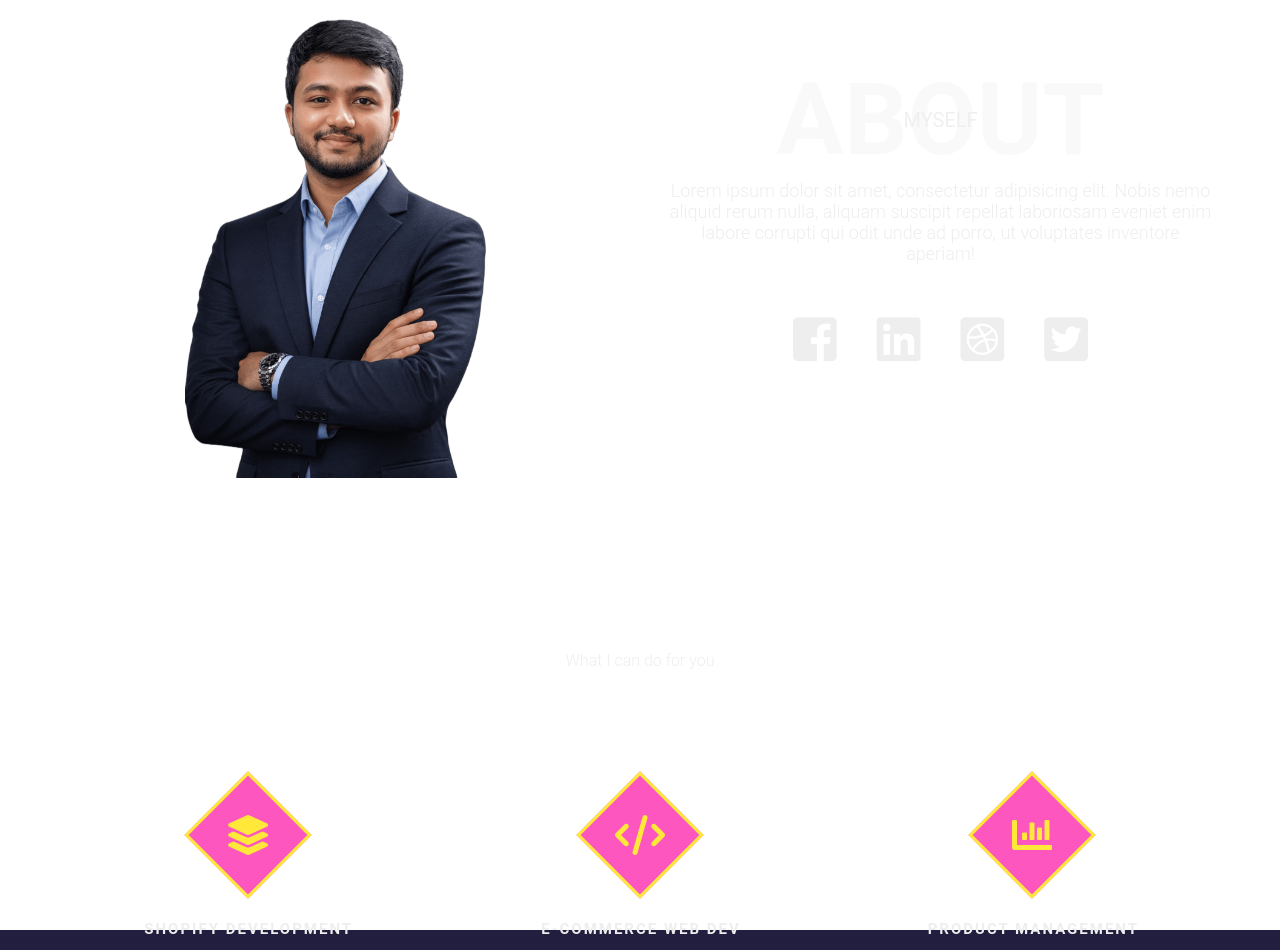
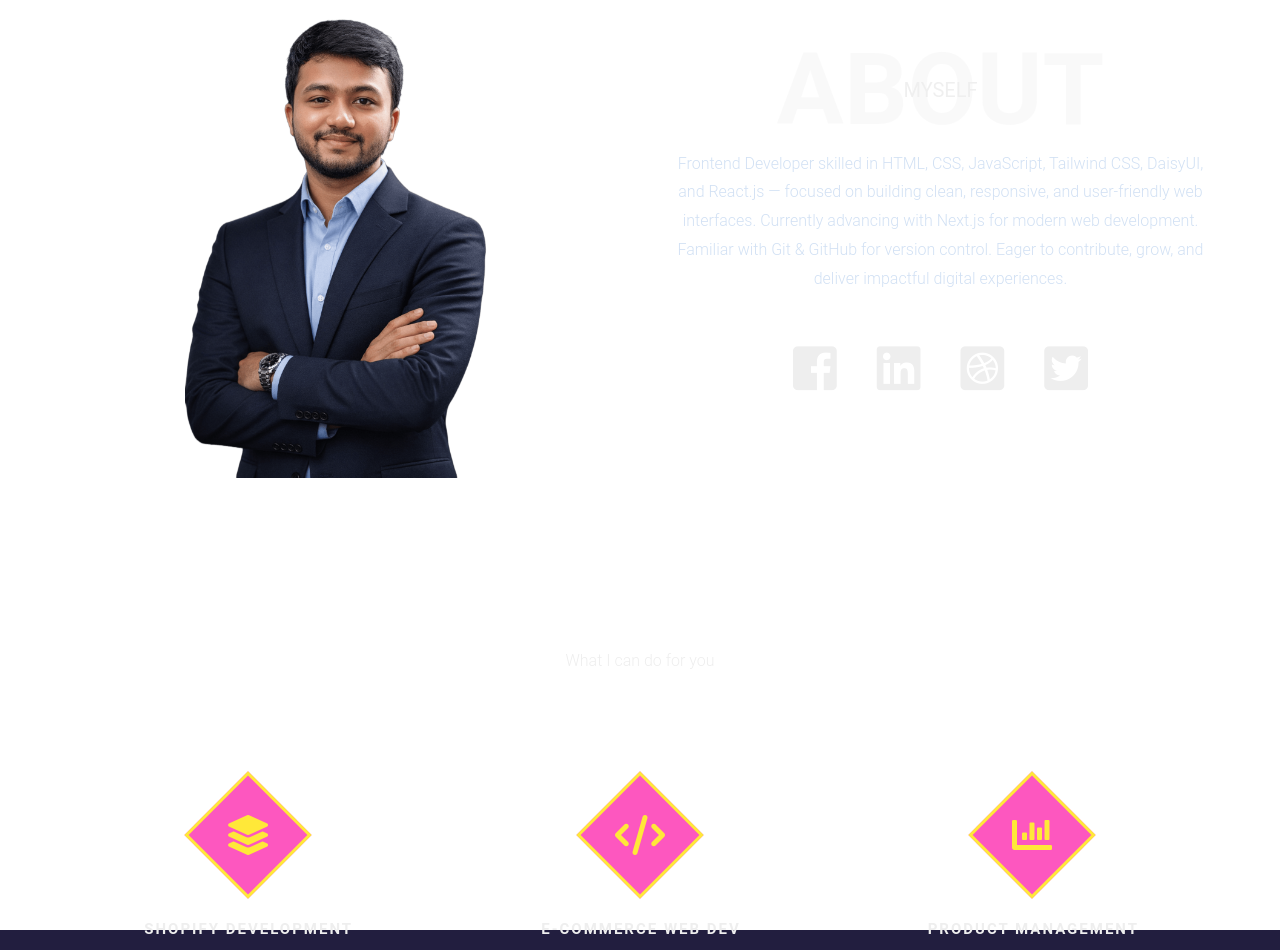
Before and after one commit to Morshedul-developer/my-portfolio-website, a plain HTML site: page index.html in a window 1280 px wide. Shown: the part 857-1807 px from the top of the page. Drawn offline with nearby package versions, Linux system fonts and the light colour scheme.

Commit message:
completed the about section designing

```diff
--- a/index.html
+++ b/index.html
@@ -56,7 +56,7 @@
                     <h1>About</h1>
                     <h6>Myself</h6>
                 </div>
-                <p>Lorem ipsum dolor sit amet, consectetur adipisicing elit. Nobis nemo aliquid rerum nulla, aliquam suscipit repellat laboriosam eveniet enim labore corrupti qui odit unde ad porro, ut voluptates inventore aperiam!</p>
+                <p class="about-des">Frontend Developer skilled in HTML, CSS, JavaScript, Tailwind CSS, DaisyUI, and React.js — focused on building clean, responsive, and user-friendly web interfaces. Currently advancing with Next.js for modern web development. Familiar with Git & GitHub for version control. Eager to contribute, grow, and deliver impactful digital experiences.</p>
                 <div class="social-media">
                 <ul class="nav-list">
                     <li>
@@ -75,7 +75,7 @@
                         </a>
                     </li>
                     <li>
-                        <a href="#" class="icon-link">
+                        <a href="https://x.com/Morshedul2152" target="_blank" class="icon-link">
                             <i class="fab fa-twitter-square"></i>
                         </a>
                     </li>
--- a/main.css
+++ b/main.css
@@ -299,6 +299,13 @@ li {
   font-size: 2rem;
   font-weight: 400;
   opacity: 0.9;
+}
+
+.about-des{
+    font-size: 16px;
+    font-weight: 300;
+    line-height: 1.8;
+    color: #d2e1f4;
 }
 
 .profile-img {
```
